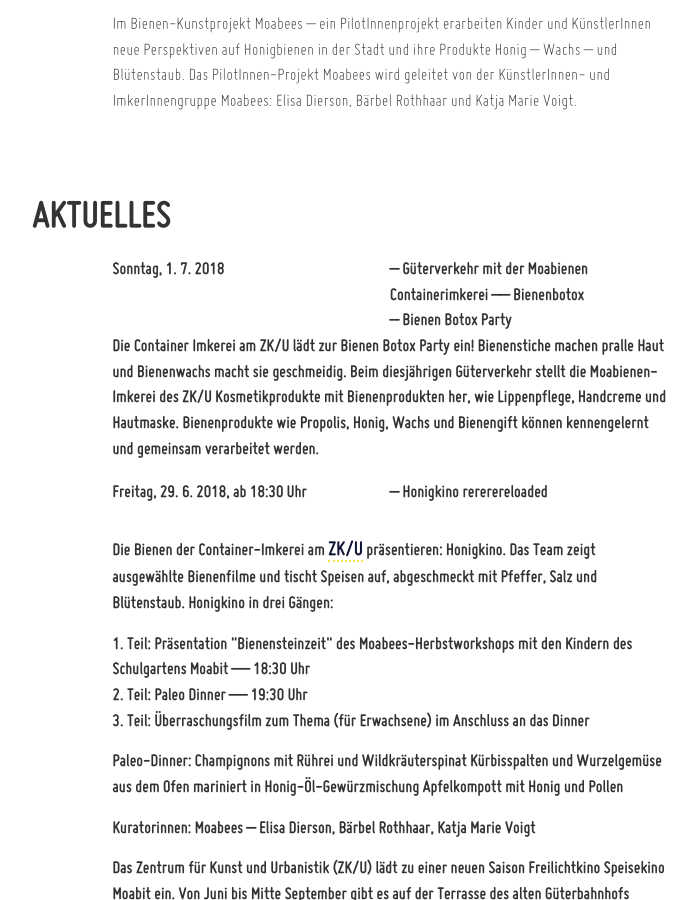
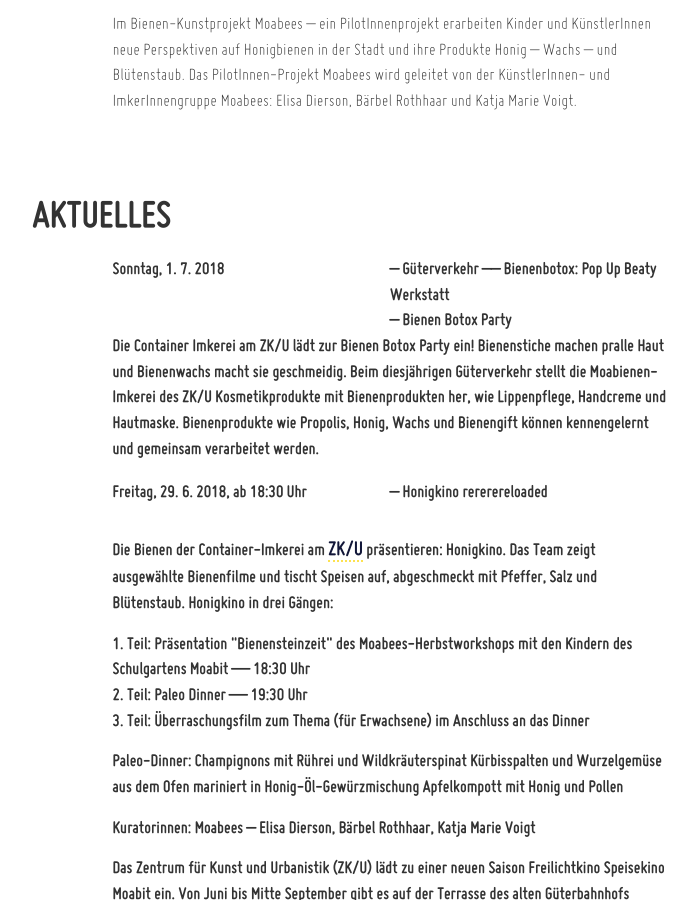
Before and after one commit to dieda/moabienen.berlin-bienenstadt.de, a Jekyll site: the page built from index.html, in a window 1280 px wide and 900 px high, scrolled down 392 px. Shown: the whole window, without its empty margins (250-947 px from the left). Built offline with Jekyll 4.4.1, drawn with Linux system fonts in a browser that asks for light colours.

Commit message:
pop up bienen botox

```diff
--- a/index.html
+++ b/index.html
@@ -40,7 +40,7 @@
     Sonntag, 1. 7. 2018
   </dt>
   <dd>
-    Güterverkehr mit der Moabienen Containerimkerei –– Bienenbotox
+    Güterverkehr –– Bienenbotox: Pop Up Beaty Werkstatt
    <dd>
 Bienen Botox Party
 </dd>
```
